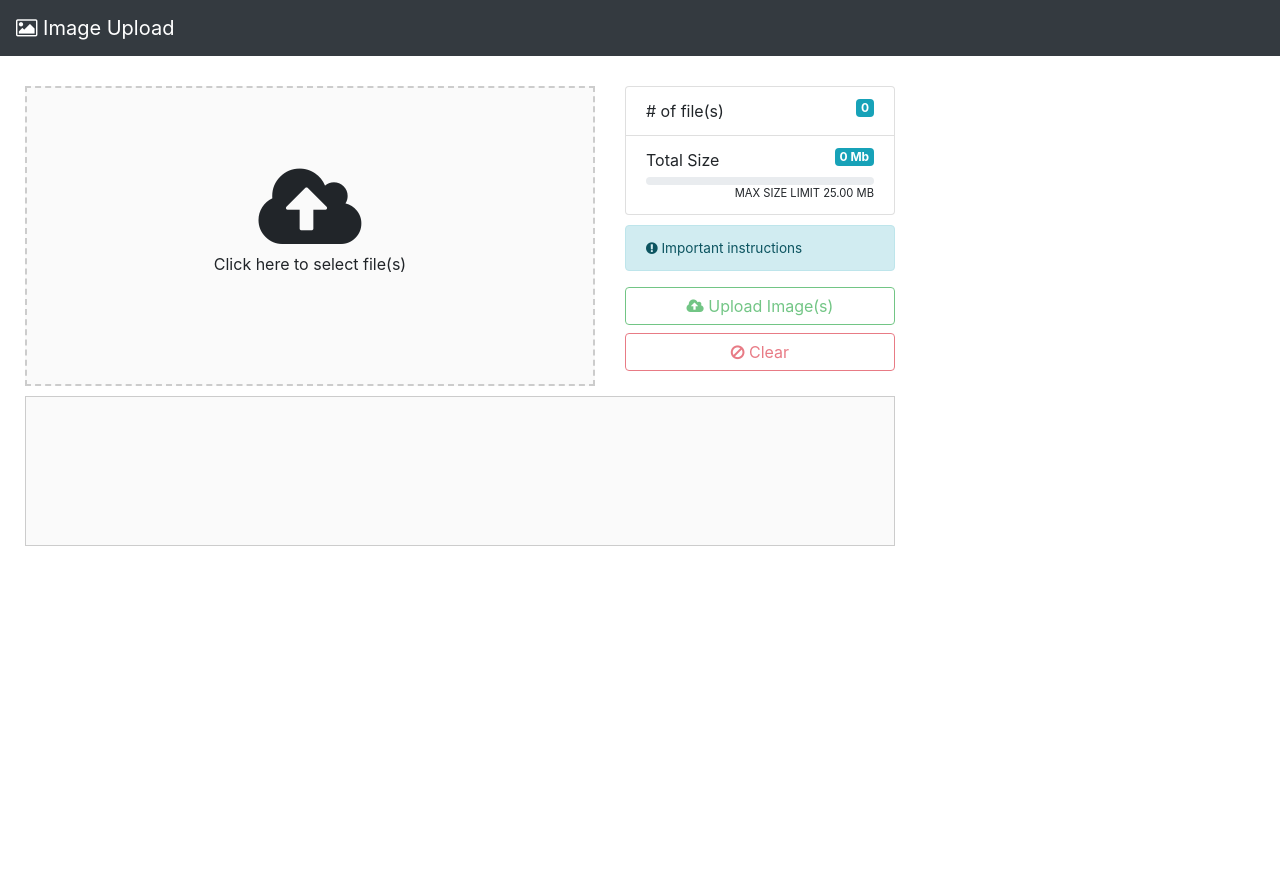
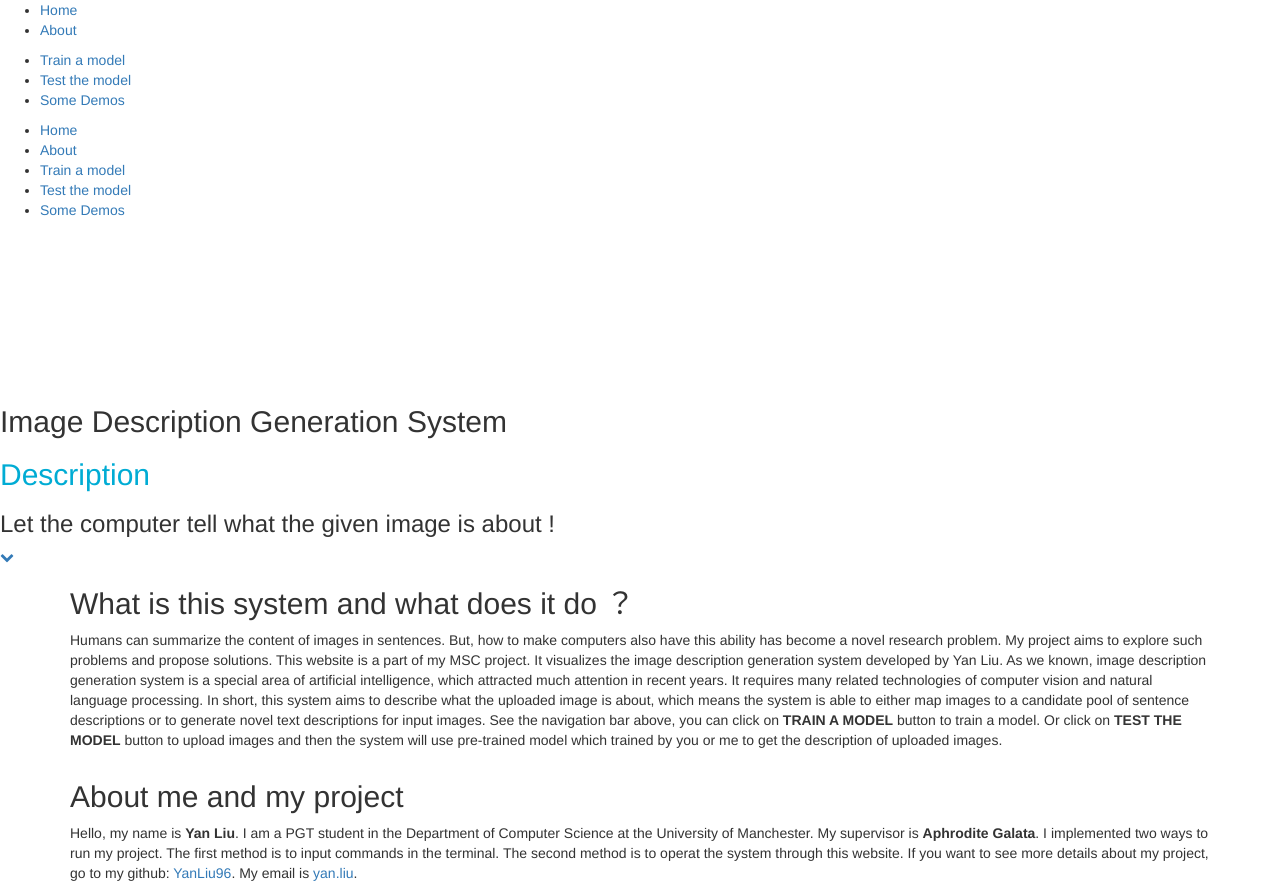
Before and after one commit to YanLiu96/master_project_image_caption, a Flask app: page / in a window 1280 px wide. Before the commit the page ends 546 px from the top, so only its background shows below. Run offline with Flask 2, Linux system fonts and the light colour scheme; a map, chart or similar area stays blank; some libraries are stand-ins or nearby versions.

Commit message:
redesgin the home page

```diff
--- a/templates/index.html
+++ b/templates/index.html
@@ -1,60 +1,206 @@
 <!DOCTYPE html>
-<html lang="en" >
+<html lang="en">
+
 <head>
   <meta charset="UTF-8">
-  <title>CodePen - SIMPLE IMAGE UPLOAD WIDGET using jQuery, jQuery-ui, lodash, handlebars</title>
-  <link rel='stylesheet' href='https://maxcdn.bootstrapcdn.com/bootstrap/4.0.0-beta/css/bootstrap.min.css'>
-<link rel='stylesheet' href='https://maxcdn.bootstrapcdn.com/font-awesome/4.7.0/css/font-awesome.min.css'><link rel="stylesheet" href="../static/css/style.css">
+  <title>Let computer tell what the image is about - Yan Liu Project</title>
+  <script src="https://use.typekit.net/zbv4fek.js"></script>
+  <script>
+    try {
+      Typekit.load({
+        async: true
+      });
+    } catch (e) {}
+  </script>
+  <link rel='stylesheet' href='https://maxcdn.bootstrapcdn.com/bootstrap/3.3.5/css/bootstrap.min.css'>
+  <link rel="stylesheet" href="../static/css/index.css">
 
 </head>
+
 <body>
   <!-- partial:index.partial.html -->
-<nav class="navbar navbar-expand-lg navbar-dark bg-dark">
-  <!-- 点击跳转界面 -->
-  <a class="navbar-brand" href="#"><i class="fa fa-image"></i> Image Upload</a>
+  <html>
+
+  <head>
+    <link rel="stylesheet" href="https://maxcdn.bootstrapcdn.com/font-awesome/4.4.0/css/font-awesome.min.css">
+    <link rel="stylesheet" href="https://raw.githubusercontent.com/daneden/animate.css/master/animate.min.css">
+    <meta http-equiv="X-UA-Compatible" content="IE=edge,chrome=1">
+    <meta name="viewport" content="width=device-width, initial-scale=1">
+  </head>
+
+  <body>
+
+
+    <div class="page" id="top">
+
+      <nav id="main-nav">
+
+        <div class="full-wrapper relative">
+
+          <!--
+        <div id="nav-logo-wrap">
+          <a href="/"><img src="https://assets.manchester.ac.uk/corporate/images/design/logo-university-of-manchester.png" alt="Veruscript"></a>
+        </div>
+        -->
+          <div id="nav-menu-wrap">
+            <div id="nav-page-section">
+              <ul>
+                <li><a href="/">Home</a></li>
+                <li><a href="/#about">About</a></li>
+              </ul>
+            </div>
+            <div class="separator-menu"></div>
+
+            <!-- [end #nav-section] -->
+            <div id="nav-tools-section">
+              <ul>
+                <li><a href="#" class="signin-btn-nav">Train a model</a></li>
+                <li><a href="/test" class="signin-btn-nav">Test the model</a></li>
+                <li><a href="#" class="signin-btn-nav">Some Demos</a></li>
+              </ul>
+            </div>
+
+            <!-- [end #nav-tools-section] -->
+          </div>
+
+          <!-- humber menu & overlay menu-->
+          <div class="button_container" id="toggle">
+            <span class="top"></span>
+            <span class="middle"></span>
+            <span class="bottom"></span>
+          </div>
+
+          <div class="overlay" id="overlay">
+            <nav class="overlay-menu">
+              <ul>
+                <li><a href="/">Home</a></li>
+                <li><a href="/#about">About</a></li>
+                <li><a href="#">Train a model</a></li>
+                <li><a href="/test">Test the model</a></li>
+                <li><a href="#">Some Demos</a></li>
+              </ul>
+            </nav>
+          </div>
+
+
+          <div class="clear"></div>
+
+
+        </div>
+
       </nav>
 
-<div class="container" id="imageWgt">
-  <div class="row image-row">
-    <div class="col-8">
-      <div class="image-upload">
-        <span class="image-icon">
-        </span>
-        <span class="image-instr">Click here to select file(s)</span>
+      <div class="home-section">
+
+        <canvas id="canvas"></canvas>
+
+        <div id="wrapper">
+
+
+          <div id="home-content">
+            <div id="home-text">
+              <div id="title">
+                <h2>Image Description Generation System</h2>
+                <h2>
+                  <span style='color: #00acd4'>Description</span>
+                  <span style='display: none; color: #755f93'>Generation</span>
+                  <span style='display: none; color: #c23e37'>Evaluation</span>
+                  <span style='display: none; color: #c76c17'>Demonstration</span>
+                </h2>
+
+                <h3>Let the computer tell what the given image is about !</h3>
+
               </div>
+              <!-- [end #title] -->
+
+              <div class="local-scroll">
+                <a data-scroll href="#about" class="scroll-down">
+                  <i class="fa fa-chevron-down"></i>
+                </a>
               </div>
-    <div class="col-4">
-      <ul class="list-group  image-status">
-      <li class="list-group-item"># of file(s) <span class="badge badge-info image-count">0</span></li>
-      <li class="list-group-item">Total Size <span class="badge badge-info image-tot-size">0 Mb</span>
-        <div class="progress">
-  <div class="progress-bar bg-info" role="progressbar" style="width: 0%" aria-valuenow="0" aria-valuemin="0" aria-valuemax="100"></div>
+              <!-- [end #local-scroll] -->
             </div>
-        <div class="max-size-limit"></div>
-      </li>
-    </ul>
-      <div class="alert alert-info" role="alert">
-        <span class="fa fa-exclamation-circle"></span> Important instructions
+            <!-- [end #home-text] -->
           </div>
-      <div class="image-action">
-        <!-- 按钮，一开始全部disable，选择图片后才可以点击 -->
-        <button type="button" disabled class="upload-start btn btn-outline-success btn-block"><i class="fa fa-cloud-upload"></i> Upload Image(s)</button>
-        <button type="button" disabled class="upload-clean btn btn-outline-danger btn-block"><i class="fa fa-ban"></i> Clear</button>
+          <!-- [end #home-content] -->
         </div>
+        <!-- [end #wrapper] -->
       </div>
+      <!-- [end .home-section] -->
+
+
+      <section class="page-section animated bkg-white" id="about">
+        <div class="container">
+
+          <div class="intro-body ">
+            <h2 class="">What is this system and what does it do ？</h2>
+            <p>Humans can summarize the content of images in sentences. But, how to make computers also have this
+              ability has become a novel research problem.
+              My project aims to explore such problems and propose solutions. This website is a part of my MSC project.
+              It visualizes the image description generation system developed by Yan Liu. As we known, image description
+              generation system is a special area of artificial intelligence, which attracted much attention in recent
+              years. It requires many related technologies of computer vision and natural language processing.
+              In short, this system aims to describe what the uploaded image is about, which means the system is able to
+              either map images to a candidate pool of sentence descriptions or to generate novel text descriptions for
+              input images.
+              See the navigation bar above, you can click on <b>TRAIN A MODEL</b> button to train a model. Or click on
+              <b>TEST THE MODEL</b> button to upload images and then the system will use pre-trained model which trained
+              by you or me to get the description of uploaded images.</p>
           </div>
-  <div class="images-to-upload">
-    <ul>
-    </ul>
+
         </div>
+      </section>
+      <!-- [end .page-section] -->
+
+      <section class="page-section animated bkg-gray" id="about">
+        <div class="container">
+
+          <div class="process-body">
+            <h2>About me and my project</h2>
+            <p>Hello, my name is <b>Yan Liu</b>. I am a PGT student in the Department of Computer Science at the
+              University of Manchester.
+              My supervisor is <b>Aphrodite Galata</b>. I implemented two ways to run my project. The first method is to
+              input commands in the terminal. The second method is to operat the system through this website.
+              If you want to see more details about my project, go to my github: <a
+                href="https://github.com/YanLiu96">YanLiu96</a>.
+              My email is <a href="mailto:yan.liu-25@student.manchester.ac.uk">yan.liu</a>.
+            </p>
           </div>
+      </section>
+      <!-- [end .page-section] -->
+
+
+    </div>
+    <!-- [end page] -->
+
+
+    <!-- [Script stiky menu ] -->
+    <script type="text/javascript">
+      window.addEventListener("scroll", function () {
+        if (window.pageYOffset > 50) {
+          document.getElementById("main-nav").className = "scrolling";
+        } else {
+          document.getElementById("main-nav").className = "";
+        }
+      })
+    </script>
+
+    <!-- [scrolling page] -->
+    <script type='text/javascript' src="https://cferdinandi.github.io/smooth-scroll/dist/js/smooth-scroll.js"></script>
+    <script type='text/javascript'>
+      smoothScroll.init({
+        speed: 1500, // Integer. How fast to complete the scroll in milliseconds
+        easing: 'easeInOutCubic' // Easing pattern to use
+      });
+    </script>
+
+
+  </body>
   <!-- partial -->
-<script src='https://cdnjs.cloudflare.com/ajax/libs/jquery/3.2.1/jquery.min.js'></script>
-<script src="https://cdnjs.cloudflare.com/ajax/libs/popper.js/1.0.4/popper.js"></script>
-<script src='https://maxcdn.bootstrapcdn.com/bootstrap/4.0.0-beta/js/bootstrap.min.js'></script>
-<script src='https://code.jquery.com/ui/1.12.1/jquery-ui.js'></script>
-<script src='https://cdn.jsdelivr.net/npm/lodash@4.17.4/lodash.min.js'></script>
-<script src='https://cdnjs.cloudflare.com/ajax/libs/handlebars.js/4.0.10/handlebars.min.js'></script>
-<script  src="../static/js/script.js"></script>
+  <script src='https://cdnjs.cloudflare.com/ajax/libs/jquery/2.1.3/jquery.min.js'></script>
+  <script src='https://cdnjs.cloudflare.com/ajax/libs/wow/0.1.12/wow.min.js'></script>
+  <script src="../static/js/index.js"></script>
+
 </body>
+
 </html>
```
Lines whose indentation alone changed are shown as unchanged.
